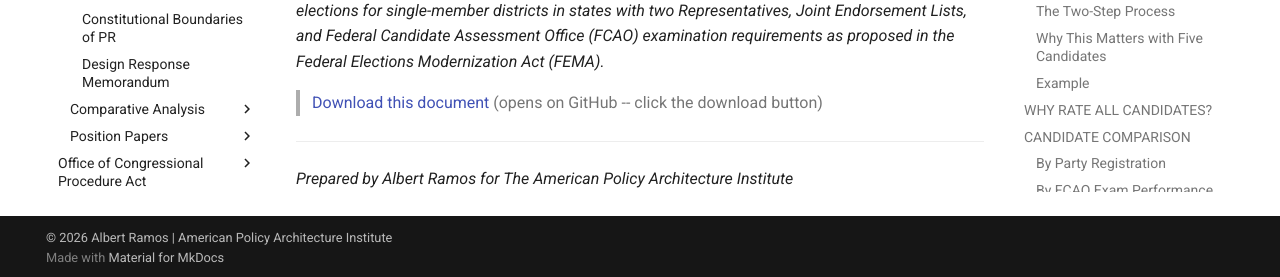
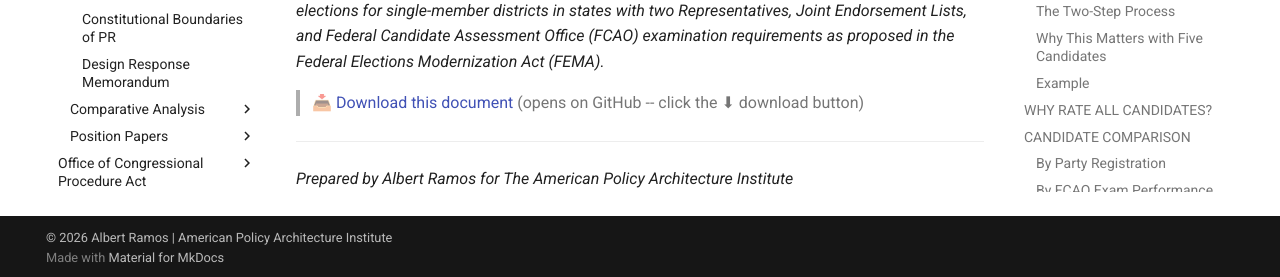
Before and after one commit to albertintech/apai, an MkDocs documentation site: the page built from docs/congress/cmf/fema/sample-smd-ballot.md, in a window 1280 px wide and 900 px high, scrolled down 7091 px. Shown: the part 620-897 px from the top of the window. Built offline with MkDocs 1.6.1 and Material for MkDocs 9.7.7, drawn with Linux system fonts in a browser that asks for light colours; part of the change alters nothing that is shown.

```diff
--- a/docs/congress/cmf/fema/sample-smd-ballot.md
+++ b/docs/congress/cmf/fema/sample-smd-ballot.md
@@ -263,7 +263,7 @@ Turn ballot over for additional races →
 
 *This is a mock ballot created for educational purposes to demonstrate STAR Voting in general elections for single-member districts in states with two Representatives, Joint Endorsement Lists, and Federal Candidate Assessment Office (FCAO) examination requirements as proposed in the Federal Elections Modernization Act (FEMA).*
 
-> [Download this document](https://github.com/albertintech/apai/blob/main/docs/electoral/cmf/fema/sample-smd-ballot.md) (opens on GitHub -- click the download button)
+> 📥 [Download this document](https://github.com/albertintech/apai/blob/main/docs/congress/cmf/fema/sample-smd-ballot.md) (opens on GitHub -- click the ⬇ download button)
 
 ---
 
```
